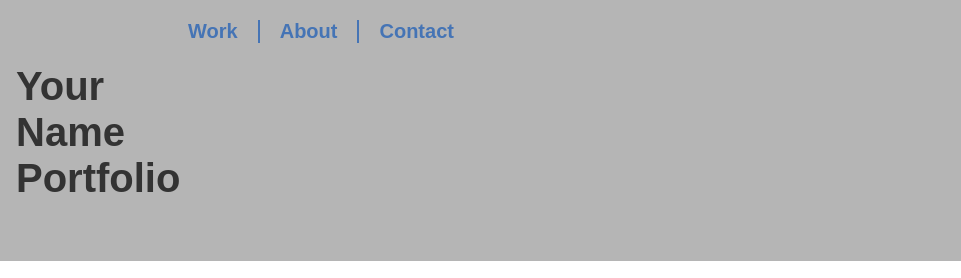
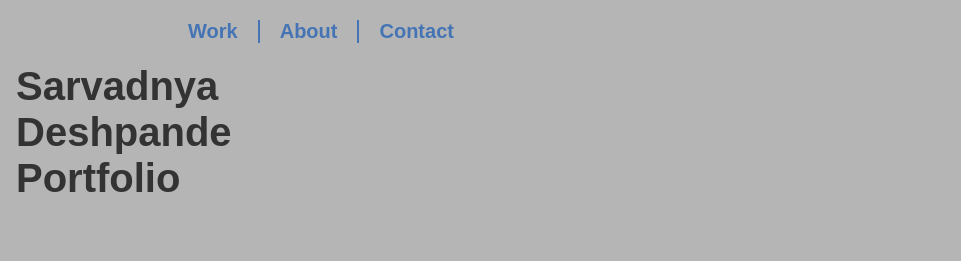
Before and after one commit to dudesoccer123/Portfolio, a plain HTML site: page index.html in a window 1280 px wide. Shown: the top 278 px of the page, 319-1280 px from the left. Drawn offline with nearby package versions, Linux system fonts and the light colour scheme.

Commit message:
PES1UG22AM902

```diff
--- a/index.html
+++ b/index.html
@@ -38,7 +38,7 @@
         <div class="wrapper">
 
 			<div class="logo-container">
-				<h1>Your<br>Name<br>Portfolio</h1>
+				<h1>Sarvadnya<br>Deshpande<br>Portfolio</h1>
 
 				<!-- ------------------------------------------------------
 				Note that the image of the logo is linked to the home page.
```
